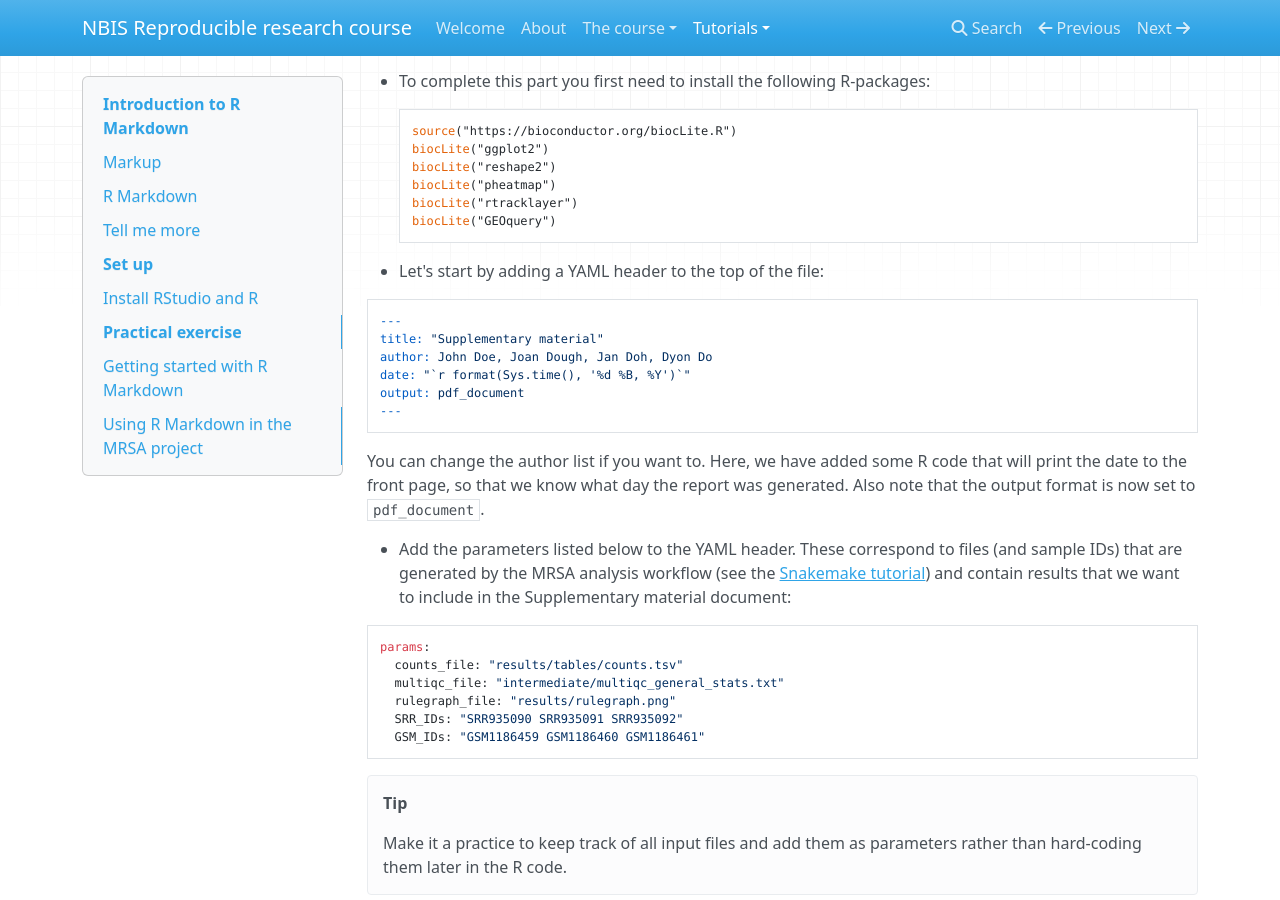
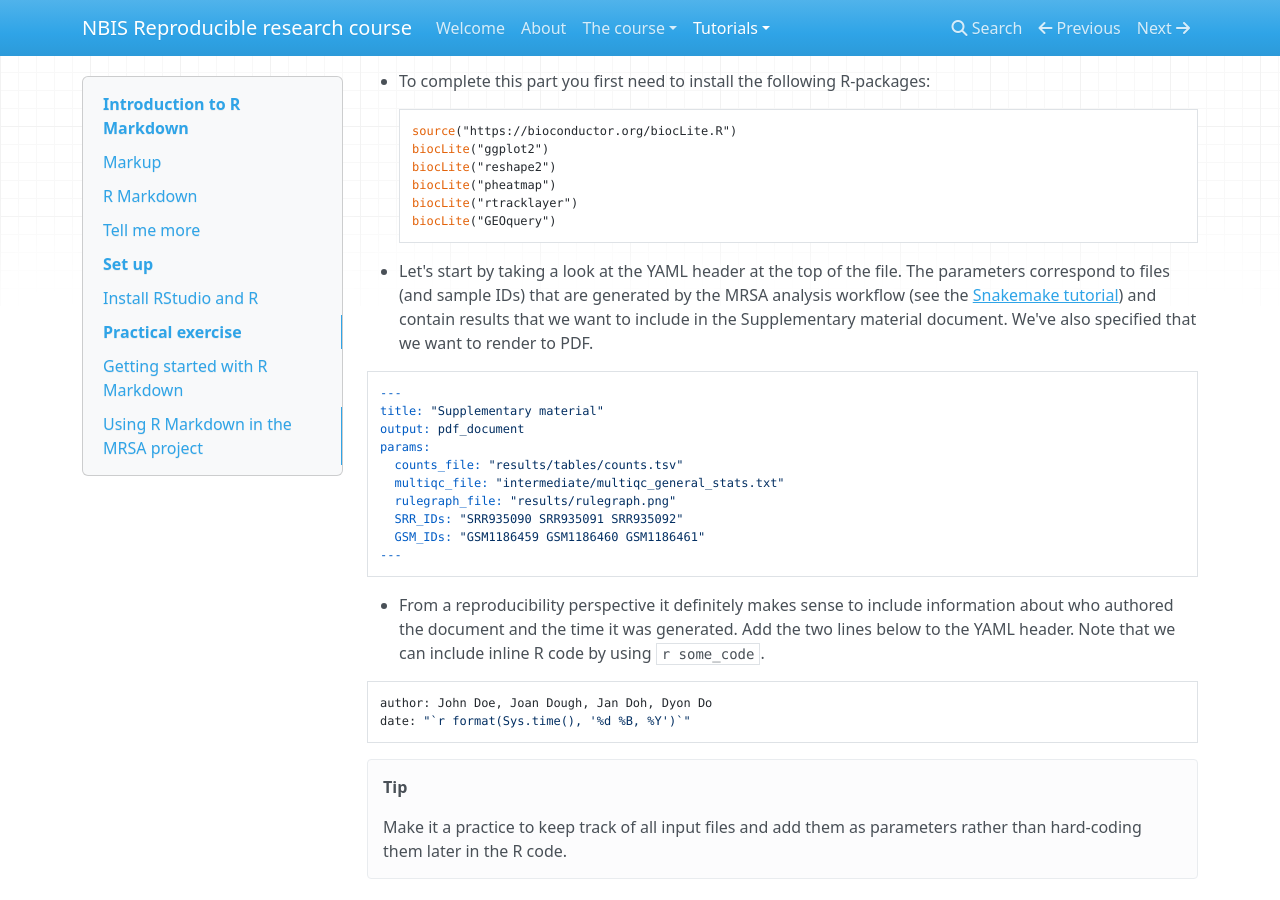
Before and after one commit to NBISweden/workshop-reproducible-research, an MkDocs documentation site: the page built from docs/rmarkdown.md, in a window 1280 px wide and 900 px high, scrolled down 9376 px. Built offline with MkDocs 1.6.1, drawn with Linux system fonts in a browser that asks for light colours; nearby versions of some CDN libraries; old or Windows-style settings are respelled for this version of MkDocs; some of the changed text lies outside the part shown.

Commit message:
tweaks to rmarkdown

````diff
--- a/docs/rmarkdown.md
+++ b/docs/rmarkdown.md
@@ -351,28 +351,26 @@ biocLite("rtracklayer")
 biocLite("GEOquery")
 ```
 
-* Let's start by adding a YAML header to the top of the file:
+* Let's start by taking a look at the YAML header at the top of the file. The parameters correspond to files (and sample IDs) that are generated by the MRSA analysis workflow (see the [Snakemake tutorial](snakemake.md)) and contain results that we want to include in the Supplementary material document. We've also specified that we want to render to PDF.
 
 ```yaml
 ---
 title: "Supplementary material"
-author: John Doe, Joan Dough, Jan Doh, Dyon Do
-date: "`r format(Sys.time(), '%d %B, %Y')`"
 output: pdf_document
----
-```
-
-You can change the author list if you want to. Here, we have added some R code that will print the date to the front page, so that we know what day the report was generated. Also note that the output format is now set to `pdf_document`.
-
-* Add the parameters listed below to the YAML header. These correspond to files (and sample IDs) that are generated by the MRSA analysis workflow (see the [Snakemake tutorial](snakemake.md)) and contain results that we want to include in the Supplementary material document:
-
-```yaml
 params:
   counts_file: "results/tables/counts.tsv"
   multiqc_file: "intermediate/multiqc_general_stats.txt"
   rulegraph_file: "results/rulegraph.png"
   SRR_IDs: "SRR935090 SRR935091 SRR935092"
   GSM_IDs: "GSM1186459 GSM1186460 GSM1186461"
+---
+```
+
+* From a reproducibility perspective it definitely makes sense to include information about who authored the document and the time it was generated. Add the two lines below to the YAML header. Note that we can include inline R code by using ``r some_code``.
+
+```
+author: John Doe, Joan Dough, Jan Doh, Dyon Do
+date: "`r format(Sys.time(), '%d %B, %Y')`"
 ```
 
 !!! tip
@@ -420,7 +418,7 @@ knitr::kable(d)
 ```
 
 * Knit again and look at the result. You should see a formatted table.
-* The column names can be improved, and we could use a table legend. Add the following:
+* The column names can be improved, and we could use a table legend. Change to use the following:
 
 ```
 knitr::kable(d, caption="Sample info",
--- a/docs/todo.txt
+++ b/docs/todo.txt
@@ -6,12 +6,13 @@ TODO: After reinstalling R 3.3.3 and RStudio according to our instructions I
       OSX. I followed these instructions to solve it. We can see if this turns out to
       be a problem.
       http://thecoatlessprofessor.com/programming/rcpp-rcpparmadillo-and-os-x-mavericks--lgfortran-and--lquadmath-error/
+TODO: There is still a problem with GEOquery that comes from which server it happens to retrieve from.
+      Should maybe install from `library(devtools); install_github('GEOquery','seandavi')``
 
 TODO: Handle UTF8 multiQC
 TODO: In SM: run
 TODO: In SM: cluster
 TODO: In SM: conda/singularity (docker)
-TODO: Syntax highlighting in rmarkdown - will not do, cannot find solution
 TODO: Check volume mounts on Windows
 TODO: Fix line breaks on Windows
 TODO: finish installation section on win7 (volume sharing)
````
Also changed, not shown: other parts of docs/rmarkdown.md (+1 -1 lines), 1 other file.
